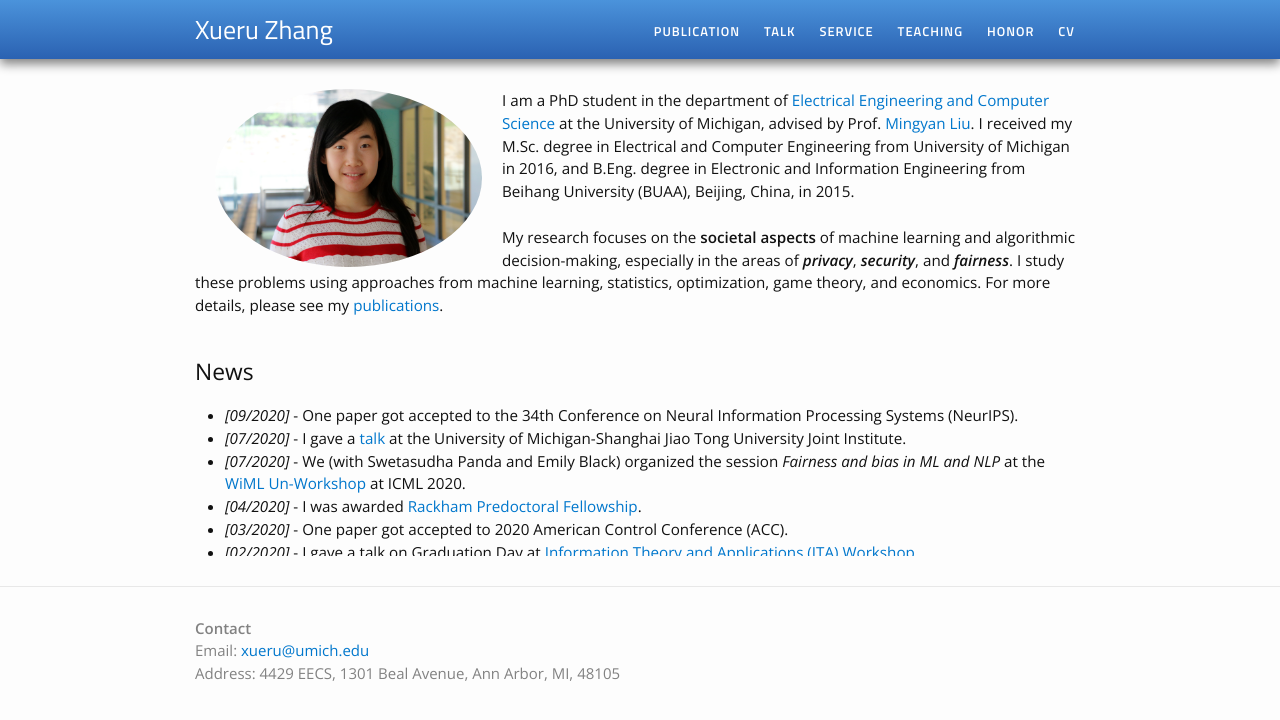
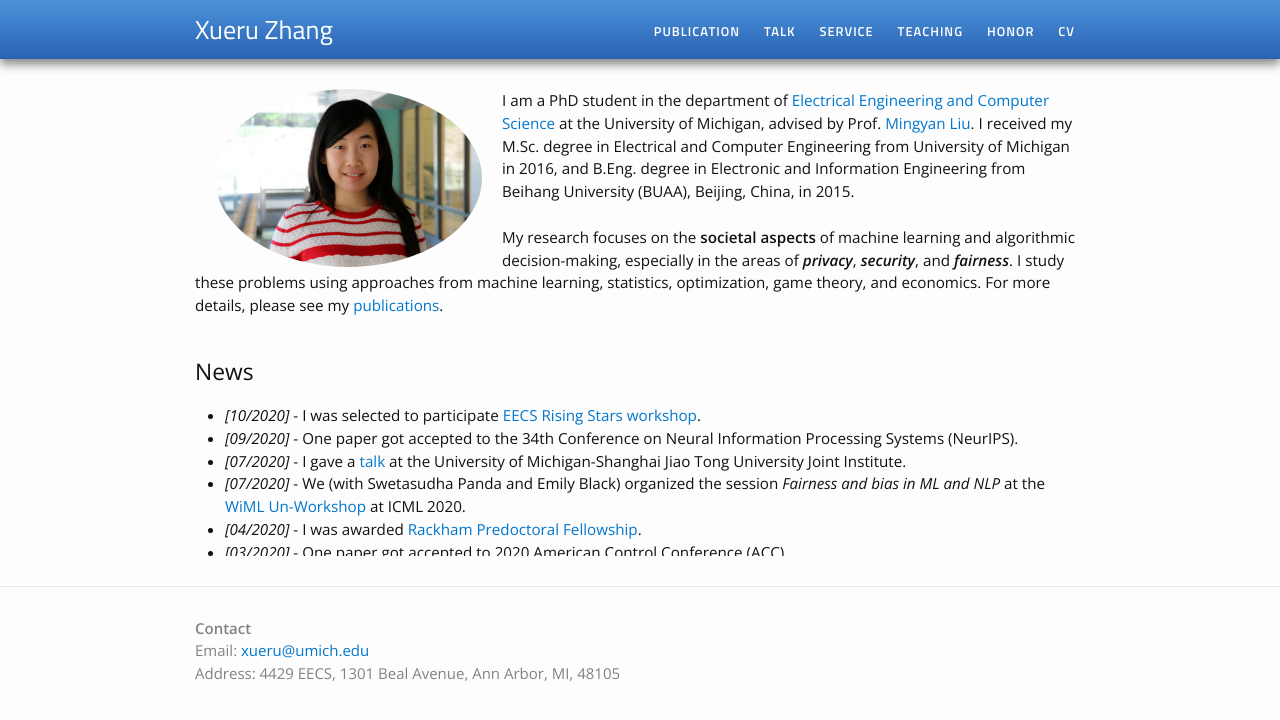
Before and after one commit to xueruzhang/xueruzhang.github.io, a Jekyll site: the page built from index.html, in a window 1280 px wide. Shown: the top 720 px of the page. Built offline with Jekyll 4.4.1, drawn with Linux system fonts in a browser that asks for light colours.

Commit message:
message accompanying my updates

```diff
--- a/index.html
+++ b/index.html
@@ -23,6 +23,8 @@ border-radius:50% 50% 50% 50%;
 <h2>News</h2>
 <div class="updates" style="height: 10em; overflow-y: scroll;">
 <ul>
+<li><i>[10/2020]</i> - I was selected to participate <a href="https://eecs.berkeley.edu/rising-stars-2020">EECS Rising Stars workshop</a>.</li>
+
 <li><i>[09/2020]</i> - One paper got accepted to the 34th Conference on Neural Information Processing Systems (NeurIPS).</li>
 
 <li><i>[07/2020]</i> - I gave a <a href="https://www.ji.sjtu.edu.cn/event/event-detail/?eventID=2958">talk</a> at the University of Michigan-Shanghai Jiao Tong University Joint Institute.</li>
```
Also changed, not shown: honor.md (+1 -0 lines), publications.md (+1 -1 lines), service.md (+2 -2 lines), 9 other files.
